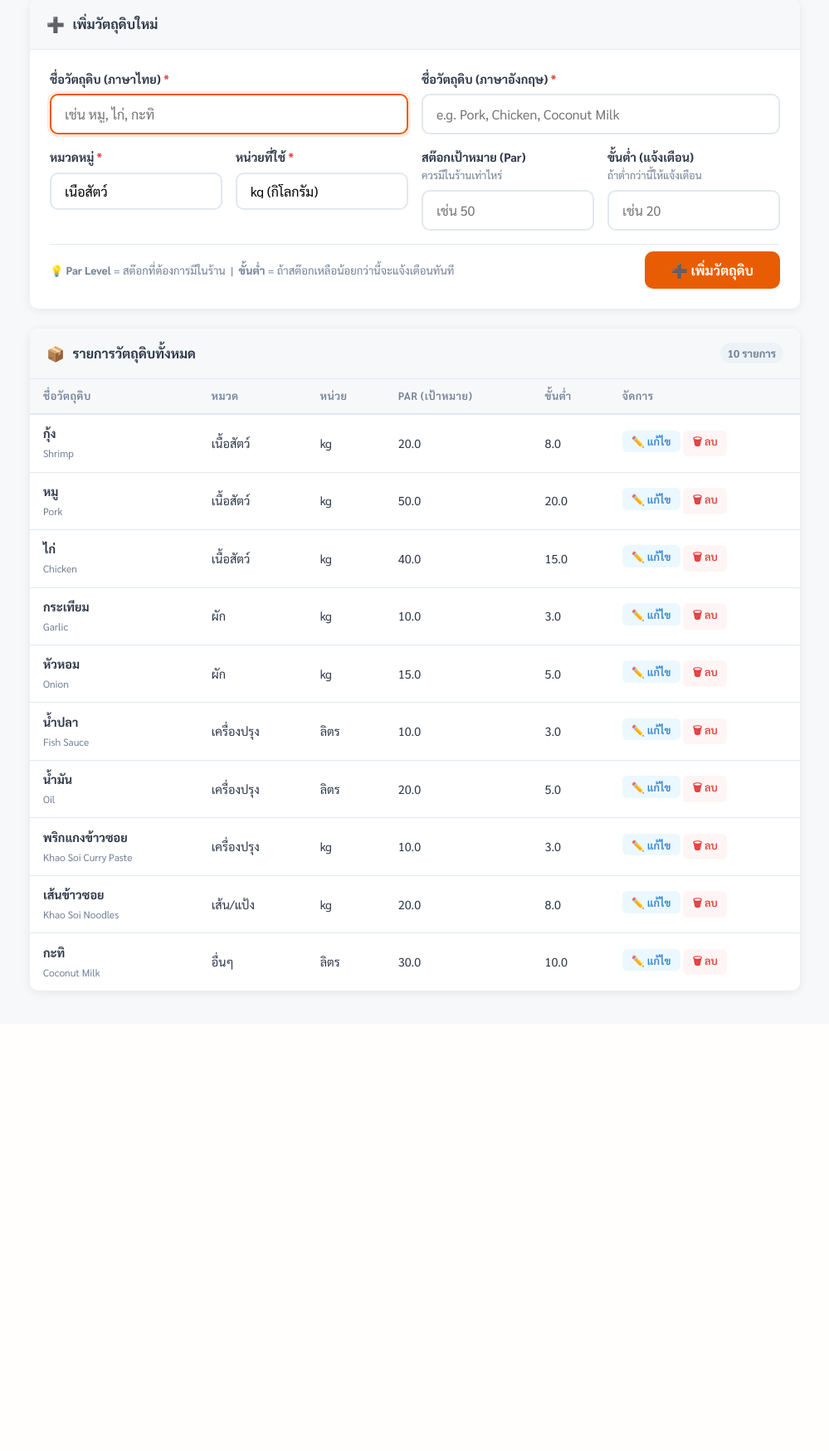
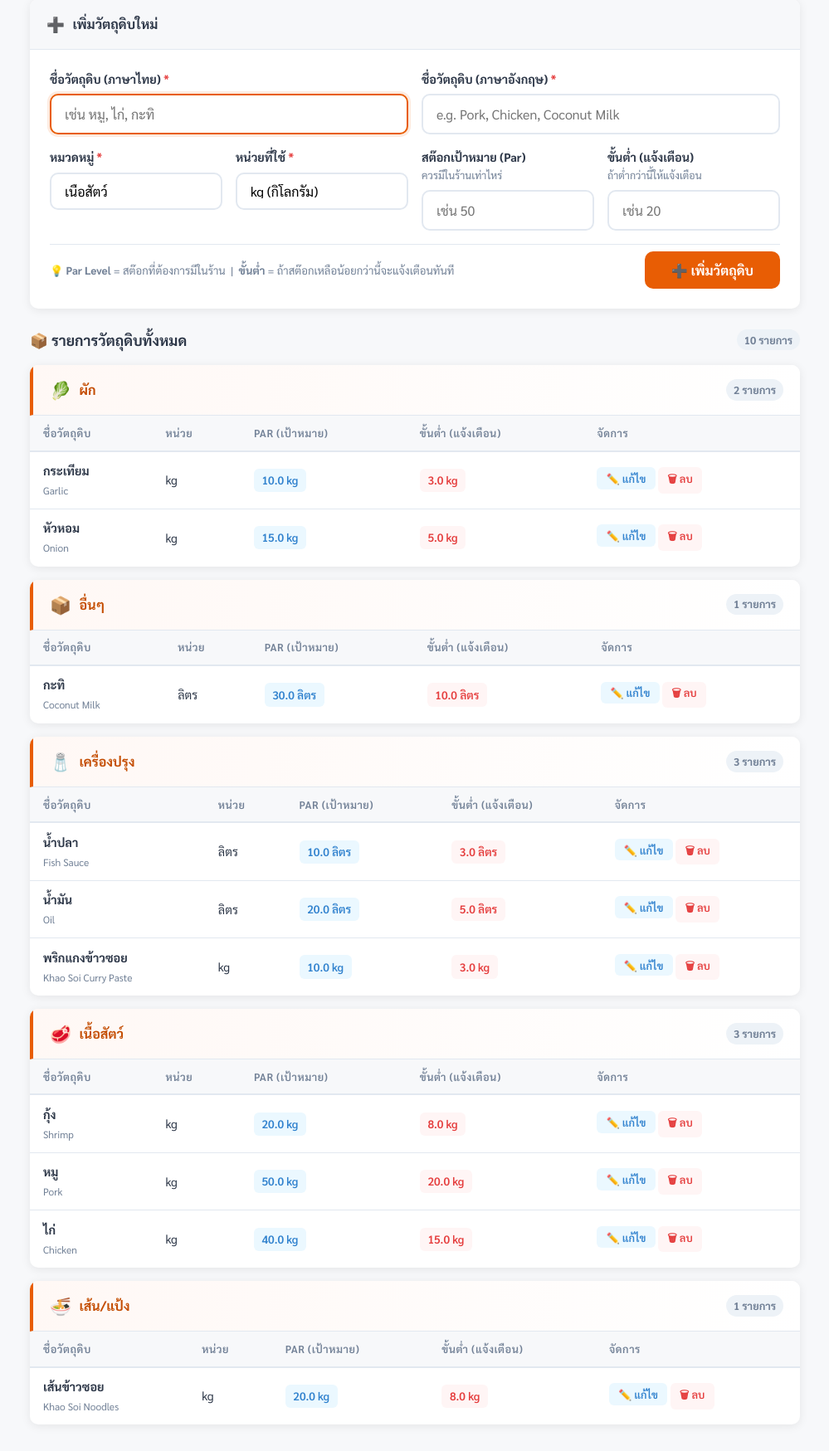
Before and after one commit to jirayuwannagul-tech/khao-soi-stock, a Flask app: page /admin/ingredients in a window 1280 px wide. Shown: the part 131-1880 px from the top of the page at 83% size, without its empty margins (140-1139 px from the left). Before the commit the page ends 1331 px from the top, so only its background shows below. Run offline with Flask 3, Linux system fonts and the light colour scheme; the visitor is signed in with stand-in values (Sample User, id 1); data comes from the database, SQL or seed files in the repository.

Commit message:
Group ingredients by category with section headers
Each category (เนื้อสัตว์, ผัก, เครื่องปรุง, etc.) shows as its own
card with icon, colored left border, and item count badge.

Co-Authored-By: Claude Sonnet 4.6 <noreply@anthropic.com>

```diff
--- a/static/css/style.css
+++ b/static/css/style.css
@@ -443,6 +443,57 @@ select.add-input { cursor: pointer; }
 
 .text-center { text-align: center; }
 
+/* ── Category grouped ingredient list ─────────────────────── */
+.ing-list-header {
+  display: flex;
+  align-items: center;
+  gap: .75rem;
+  margin-bottom: 1rem;
+}
+.ing-list-title {
+  font-size: 1.1rem;
+  font-weight: 700;
+  flex: 1;
+}
+
+.cat-card { margin-bottom: 1rem; }
+
+.cat-card-header {
+  display: flex;
+  align-items: center;
+  gap: .6rem;
+  padding: .85rem 1.25rem;
+  border-bottom: 1px solid var(--border);
+  background: linear-gradient(to right, #fff8f5, var(--white));
+  border-left: 4px solid var(--brand);
+}
+.cat-icon { font-size: 1.3rem; }
+.cat-card-title {
+  font-size: 1rem;
+  font-weight: 700;
+  flex: 1;
+  color: var(--brand-dark);
+}
+
+.par-badge {
+  display: inline-block;
+  background: #ebf8ff;
+  color: var(--blue);
+  padding: .2rem .6rem;
+  border-radius: 6px;
+  font-size: .85rem;
+  font-weight: 600;
+}
+.min-badge {
+  display: inline-block;
+  background: var(--red-light);
+  color: var(--red);
+  padding: .2rem .6rem;
+  border-radius: 6px;
+  font-size: .85rem;
+  font-weight: 600;
+}
+
 /* ── Data Tables ───────────────────────────────────────────── */
 .table-wrap { overflow-x: auto; }
 .data-table {
--- a/templates/admin/ingredients.html
+++ b/templates/admin/ingredients.html
@@ -120,36 +120,46 @@
   </form>
 </section>
 
-<!-- Ingredient List -->
-<section class="card">
-  <div class="card-header">
-    <span class="card-icon">📦</span>
-    <h2>รายการวัตถุดิบทั้งหมด</h2>
-    <span class="badge badge-gray">{{ ingredients|length }} รายการ</span>
+<!-- Ingredient List grouped by category -->
+<div class="ing-list-header">
+  <h2 class="ing-list-title">📦 รายการวัตถุดิบทั้งหมด</h2>
+  <span class="badge badge-gray">{{ ingredients|length }} รายการ</span>
+</div>
+
+{% for cat_name, ing_group in ingredients|groupby('cat_th') %}
+<section class="card cat-card">
+  <div class="cat-card-header">
+    <span class="cat-icon">
+      {% if 'เนื้อ' in cat_name %}🥩
+      {% elif 'ผัก' in cat_name %}🥬
+      {% elif 'เครื่องปรุง' in cat_name %}🧂
+      {% elif 'เส้น' in cat_name or 'แป้ง' in cat_name %}🍜
+      {% else %}📦{% endif %}
+    </span>
+    <h3 class="cat-card-title">{{ cat_name }}</h3>
+    <span class="badge badge-gray">{{ ing_group|list|length }} รายการ</span>
   </div>
   <div class="table-wrap">
     <table class="data-table">
       <thead>
         <tr>
           <th>ชื่อวัตถุดิบ</th>
-          <th>หมวด</th>
           <th>หน่วย</th>
           <th>Par (เป้าหมาย)</th>
-          <th>ขั้นต่ำ</th>
+          <th>ขั้นต่ำ (แจ้งเตือน)</th>
           <th>จัดการ</th>
         </tr>
       </thead>
       <tbody>
-        {% for ing in ingredients %}
+        {% for ing in ing_group %}
         <tr>
           <td>
             <strong>{{ ing.name_th }}</strong><br>
             <small class="text-gray">{{ ing.name_en }}</small>
           </td>
-          <td>{{ ing.cat_th }}</td>
           <td>{{ ing.unit }}</td>
-          <td>{{ ing.par_level }}</td>
-          <td>{{ ing.min_level }}</td>
+          <td><span class="par-badge">{{ ing.par_level }} {{ ing.unit }}</span></td>
+          <td><span class="min-badge">{{ ing.min_level }} {{ ing.unit }}</span></td>
           <td class="td-actions">
             <button class="btn-sm btn-blue"
               onclick="openEditModal(
@@ -168,17 +178,18 @@
           </td>
         </tr>
         {% endfor %}
-        {% if not ingredients %}
-        <tr>
-          <td colspan="6" class="text-center text-gray" style="padding:2rem">
-            ยังไม่มีวัตถุดิบ — เพิ่มด้านบนได้เลยครับ
-          </td>
-        </tr>
-        {% endif %}
       </tbody>
     </table>
   </div>
 </section>
+{% else %}
+<section class="card">
+  <div class="empty-state">
+    <span class="empty-icon">📭</span>
+    <p>ยังไม่มีวัตถุดิบ — เพิ่มด้านบนได้เลยครับ</p>
+  </div>
+</section>
+{% endfor %}
 
 <!-- Edit Modal -->
 <div id="edit-modal" class="modal-overlay" style="display:none" onclick="closeModal(event)">
```
